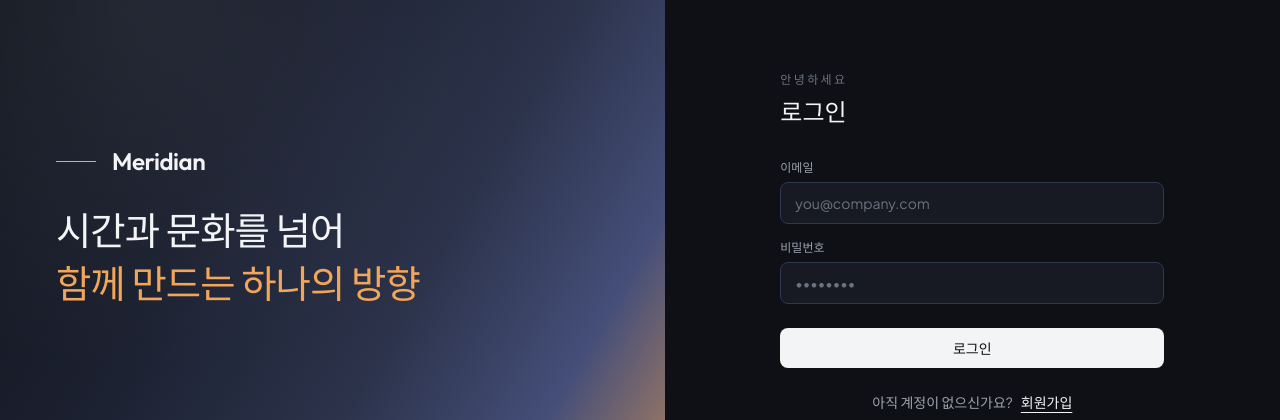
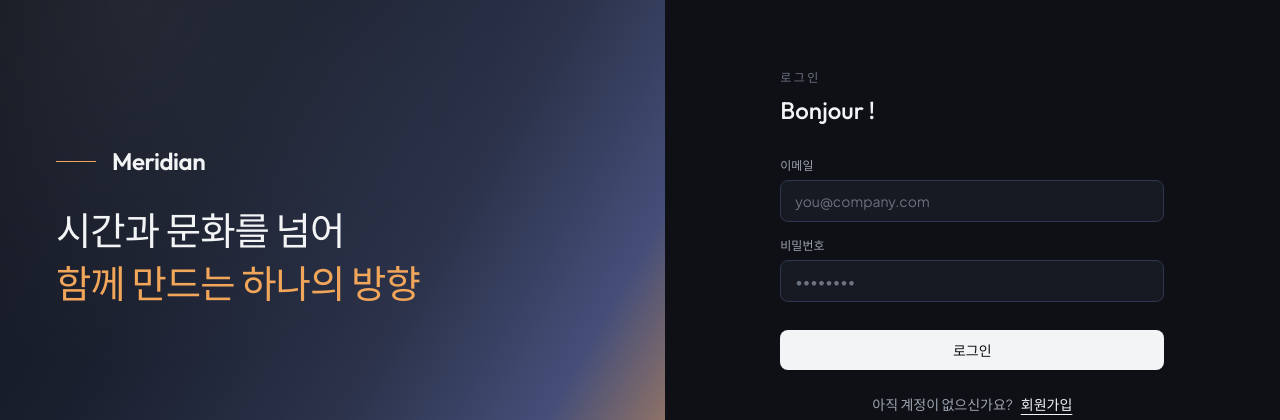
Before and after one commit to apex-hat/frontend, a React (Vite) app: page / in a window 1280 px wide. Shown: the part 158-578 px from the top of the page. Built offline with nearby package versions, Linux system fonts and the light colour scheme.

Commit message:
개선: 인증 폼 제목과 버튼 간격 조정

```diff
--- a/src/features/auth/components/LoginPage.tsx
+++ b/src/features/auth/components/LoginPage.tsx
@@ -1,6 +1,7 @@
 import { useState } from "react";
 import type { FormEvent } from "react";
 import AuthLayout from "./AuthLayout";
+import RotatingGreeting from "./RotatingGreeting";
 import type { AuthUser } from "../../../types";
 import { login } from "../../../lib/api";
 
@@ -37,8 +38,8 @@ export default function LoginPage({ onLogin, onNavigateSignup }: LoginPageProps)
 
   return (
     <AuthLayout
-      eyebrow="안녕하세요"
-      title="로그인"
+      eyebrow="로그인"
+      title={<RotatingGreeting />}
     >
       <form onSubmit={handleSubmit} className="space-y-4">
         <div>
@@ -70,13 +71,15 @@ export default function LoginPage({ onLogin, onNavigateSignup }: LoginPageProps)
 
         {error && <p className="text-xs text-alert">{error}</p>}
 
+        <div className="pt-3">
           <button
             type="submit"
             disabled={isSubmitting}
-          className="w-full rounded-lg bg-ink text-void font-medium text-sm py-2.5 mt-2 hover:opacity-90 transition disabled:opacity-50"
+            className="w-full cursor-pointer rounded-lg bg-ink text-void font-medium text-sm py-2.5 hover:opacity-90 active:scale-[0.99] transition disabled:cursor-default disabled:opacity-50"
           >
             {isSubmitting ? "확인 중..." : "로그인"}
           </button>
+        </div>
       </form>
 
       <p className="flex items-center justify-center gap-2 text-sm text-ink-dim mt-6 text-center">
--- /dev/null
+++ b/src/features/auth/components/RotatingGreeting.tsx
@@ -0,0 +1,46 @@
+import { useEffect, useState } from "react";
+
+const GREETINGS = [
+  "안녕하세요",
+  "Hello",
+  "Bonjour !",
+  "Hola",
+  "こんにちは",
+  "你好",
+  "Guten Tag",
+  "Olá",
+  "Namaste",
+  "Ciao",
+];
+
+export default function RotatingGreeting() {
+  const [index, setIndex] = useState(0);
+  const [visible, setVisible] = useState(true);
+
+  useEffect(() => {
+    let transitionTimer: number | undefined;
+    const greetingTimer = window.setInterval(() => {
+      setVisible(false);
+      transitionTimer = window.setTimeout(() => {
+        setIndex((current) => (current + 1) % GREETINGS.length);
+        setVisible(true);
+      }, 250);
+    }, 2_200);
+
+    return () => {
+      window.clearInterval(greetingTimer);
+      window.clearTimeout(transitionTimer);
+    };
+  }, []);
+
+  return (
+    <span
+      className={`inline-block transition-all duration-300 ${
+        visible ? "translate-y-0 opacity-100" : "translate-y-1 opacity-0"
+      }`}
+      aria-live="polite"
+    >
+      {GREETINGS[index]}
+    </span>
+  );
+}
--- a/src/features/auth/components/SignupPage.tsx
+++ b/src/features/auth/components/SignupPage.tsx
@@ -165,13 +165,15 @@ export default function SignupPage({ onSignup, onNavigateLogin }: SignupPageProp
 
         {error && <p className="text-xs text-alert">{error}</p>}
 
+        <div className="pt-3">
           <button
             type="submit"
             disabled={isSubmitting}
-          className="w-full rounded-lg bg-ink text-void font-medium text-sm py-2.5 mt-2 hover:opacity-90 transition disabled:opacity-50"
+            className="w-full cursor-pointer rounded-lg bg-ink text-void font-medium text-sm py-2.5 hover:opacity-90 active:scale-[0.99] transition disabled:cursor-default disabled:opacity-50"
           >
             {isSubmitting ? "생성 중..." : "계정 만들기"}
           </button>
+        </div>
       </form>
 
       <p className="flex items-center justify-center gap-2 text-sm text-ink-dim mt-6 text-center">
```
Lines whose indentation alone changed are shown as unchanged.
